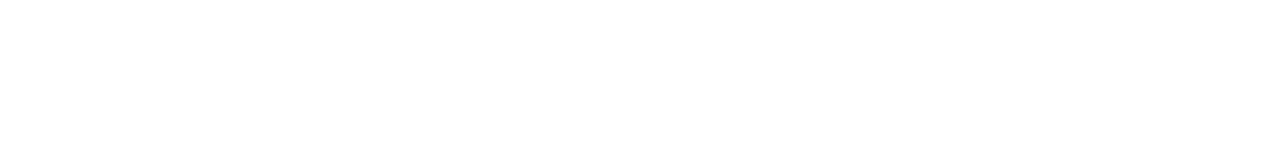
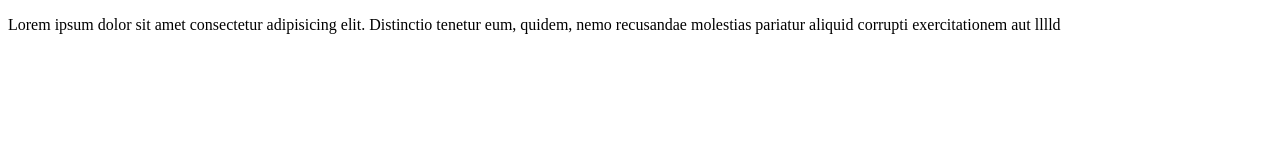
Before and after one commit to Sadek-H/projects, a plain HTML site: page index.html in a window 1280 px wide. Drawn offline with Linux system fonts and the light colour scheme.

Commit message:
second commit

```diff
--- a/index.html
+++ b/index.html
@@ -6,6 +6,9 @@
     <title>Projects</title>
 </head>
 <body>
+    <p>
+        Lorem ipsum dolor sit amet consectetur adipisicing elit. Distinctio tenetur eum, quidem, nemo recusandae molestias pariatur aliquid corrupti exercitationem aut lllld
+    </p>
 
 </body>
 </html>
```
